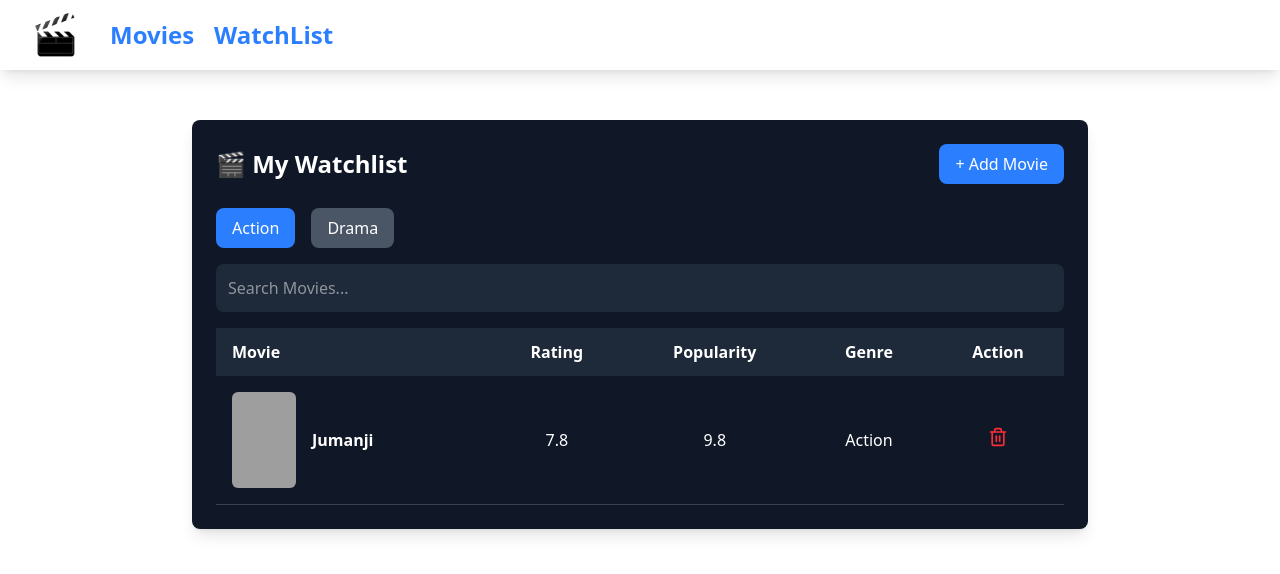
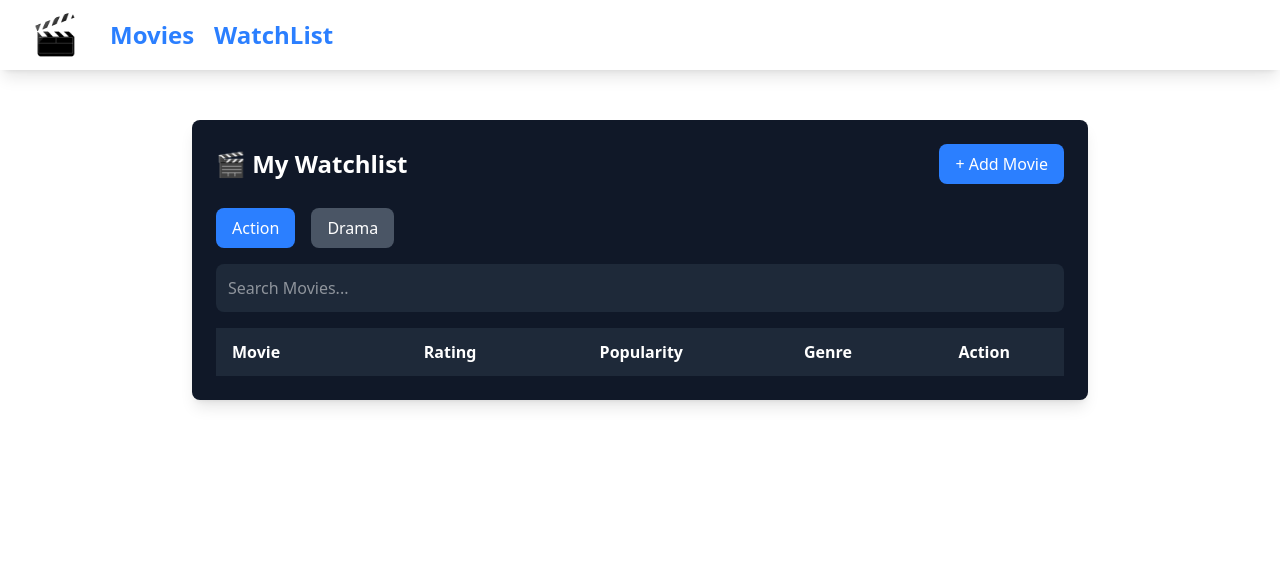
Before and after one commit to TusharWebsite/Movie-Booking-app, a React (Vite) app: page /watchlist in a window 1280 px wide. Shown: the top 574 px of the page. Built offline with nearby package versions, Linux system fonts and the light colour scheme; grey boxes are pictures that could not be loaded.

Commit message:
Populate data of watchlist

```diff
--- a/src/App.jsx
+++ b/src/App.jsx
@@ -4,8 +4,19 @@ import Navbar from "./components/Navbar";
 import { BrowserRouter, Routes, Route } from "react-router-dom";
 import Watchlist from "./components/Watchlist";
 import Banner from "./components/Banner";
+import { useState } from 'react';
 
 function App() {
+  const [watchlist, setWatchlist] = useState([]);
+
+  const handleAddToWatchlist = (movie) => {
+    setWatchlist([...watchlist, movie]);
+  };
+
+  const handleRemoveFromWatchlist = (movie) => {
+    setWatchlist(watchlist.filter((m) => m.id !== movie.id));
+  };
+
   return (
     <BrowserRouter>
       <Navbar />
@@ -15,11 +26,15 @@ function App() {
           element={
             <>
               <Banner />
-              <Movies />
+              <Movies
+                watchlist={watchlist}
+                handleAddToWatchlist={handleAddToWatchlist}
+                handleRemoveFromWatchlist={handleRemoveFromWatchlist}
+              />
             </>
           }
         />
-        <Route path="/watchlist" element={<Watchlist />} />
+        <Route path="/watchlist" element={<Watchlist watchlist={watchlist} />} />
       </Routes>
     </BrowserRouter>
   );
--- a/src/components/Movies.jsx
+++ b/src/components/Movies.jsx
@@ -3,21 +3,13 @@ import MovieCard from "./MovieCard";
 import axios from "axios";
 import Pagination from "./Pagination";
 
-const Movies = () => {
+const Movies = ({
+  watchlist,
+  handleAddToWatchlist,
+  handleRemoveFromWatchlist,
+}) => {
   const [movies, setMovies] = useState([]);
   const [pageNo, setPageNo] = useState(1);
-  const [watchlist, setWatchlist] = useState([]);
-
-  const handleAddtoWatchlist = (movie) => {
-    const newWatchlist = [...watchlist, movie];
-    setWatchlist(newWatchlist);
-    console.log(newWatchlist);
-  };
-
-  const handleRemovetoWatchlist = (movie) => {
-    const updatedWatchlist = watchlist.filter((m) => m.id !== movie.id);
-    setWatchlist(updatedWatchlist);
-  };
 
   const handleNext = () => {
     setPageNo(pageNo + 1);
@@ -55,8 +47,8 @@ const Movies = () => {
               imageUrl={`https://image.tmdb.org/t/p/w500${movie.poster_path}`}
               name={movie.original_title}
               movie={movie}
-              handleAddtoWatchlist={handleAddtoWatchlist}
-              handleRemovetoWatchlist={handleRemovetoWatchlist}
+              handleAddtoWatchlist={handleAddToWatchlist}
+              handleRemovetoWatchlist={handleRemoveFromWatchlist}
               watchlist={watchlist}
             />
           ))
--- a/src/components/Watchlist.jsx
+++ b/src/components/Watchlist.jsx
@@ -1,18 +1,17 @@
 import React from "react";
 import { Trash2 } from "lucide-react";
 import { Link } from "react-router-dom";
-const Watchlist = () => {
+const Watchlist = ({ watchlist }) => {
   return (
     <div className="max-w-4xl mx-auto p-6 bg-gray-900 text-white rounded-lg shadow-lg mt-[50px]">
       {/* Header */}
       <div className="flex justify-between items-center mb-6">
         <h2 className="text-2xl font-bold">🎬 My Watchlist</h2>
-        <Link to='/' >
+        <Link to="/">
           <button className="bg-blue-500 hover:bg-blue-600 text-white px-4 py-2 rounded-lg transition">
             + Add Movie
           </button>
         </Link>
-
       </div>
 
       {/* Genre Buttons */}
@@ -47,24 +46,29 @@ const Watchlist = () => {
             </tr>
           </thead>
           <tbody>
-            <tr className="border-b border-gray-700 hover:bg-gray-800 transition">
+            {watchlist.map((movie) => (
+              <tr
+                key={movie.id}
+                className="border-b border-gray-700 hover:bg-gray-800 transition"
+              >
                 <td className="flex items-center gap-4 py-4 px-4">
                   <img
-                  src="https://qqcdnpictest.mxplay.com/pic/bce7ae02445dad432bdab581e180ceef/en/2x3/312x468/e5d059ce27ff2c4e01308f0b75dbeb56_1280x1920.webp"
-                  alt="Jumanji"
+                    src={`https://image.tmdb.org/t/p/original${movie.poster_path}`}
+                    alt={movie.original_title}
                     className="w-16 h-24 rounded-md object-cover"
                   />
-                <span className="font-semibold">Jumanji</span>
+                  <span className="font-semibold">{movie.original_title}</span>
                 </td>
-              <td className="text-center">7.8</td>
-              <td className="text-center">9.8</td>
-              <td className="text-center">Action</td>
+                <td className="text-center">{movie.vote_average}</td>
+                <td className="text-center">{movie.popularity}</td>
+                <td className="text-center">{movie.genre_ids?.[0]}</td>
                 <td className="text-center">
                   <button className="text-red-500 hover:text-red-600 transition">
                     <Trash2 size={20} />
                   </button>
                 </td>
               </tr>
+            ))}
           </tbody>
         </table>
       </div>
```
Lines whose indentation alone changed are shown as unchanged.
